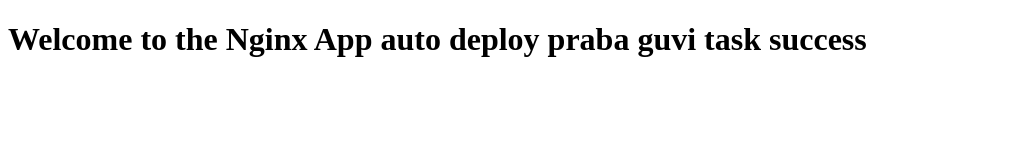
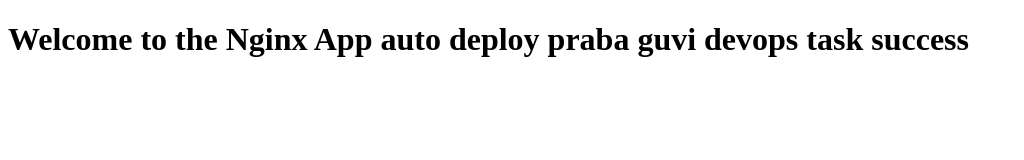
Before and after one commit to praba-code/nginx-app, a plain HTML site: page index.html in a window 1280 px wide. Shown: the whole page, without its empty margins (0-1024 px from the left). Drawn offline with Linux system fonts and the light colour scheme.

Commit message:
index change

```diff
--- a/index.html
+++ b/index.html
@@ -6,6 +6,6 @@
     <title>Nginx App</title>
 </head>
 <body>
-    <h1>Welcome to the Nginx App auto deploy praba  guvi task success</h1>
+    <h1>Welcome to the Nginx App auto deploy praba  guvi devops task success</h1>
 </body>
 </html>
```
